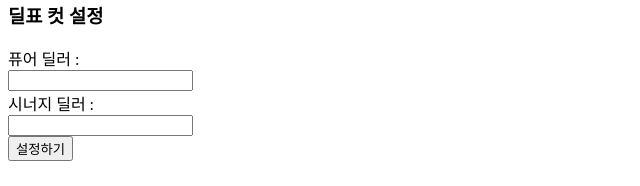
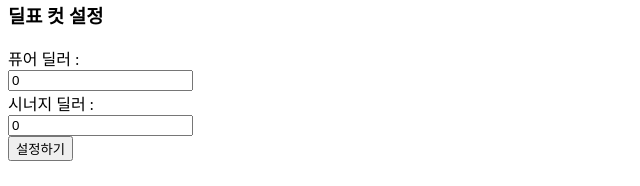
Before and after one commit to goldmembrane/DunCheck_Client, a React (Create React App) app: page /setting/damage in a window 1280 px wide. Shown: the part 205-391 px from the top of the page, without its empty margins (0-640 px from the left). Built offline with nearby package versions, Linux system fonts and the light colour scheme.

Commit message:
create state with damage and connect to Damage.tsx file with props

```diff
--- a/src/page/SettingDetail.tsx
+++ b/src/page/SettingDetail.tsx
@@ -15,10 +15,14 @@ const SettingDetail = ({ match }: RouteComponentProps<MatchParams>) => {
         console.log(buff);
     }
 
+    const dealSubmit = (deal : { dealer: number, synergy: number}) => {
+        console.log(deal);
+    }
+
     return (
         <>
             {option === 'equipment' && <Equipment />}
-            {option === 'damage' && <Damage />}
+            {option === 'damage' && <Damage dealSubmit = {dealSubmit}/>}
             {option === 'buffscore' && <BuffScore buffSubmit = {buffSubmit}/>}
         </>
     )
--- a/src/settingOption/Damage.tsx
+++ b/src/settingOption/Damage.tsx
@@ -1,6 +1,24 @@
 import * as React from 'react';
+import { useState } from 'react';
 
-const Damage = () => {
+type dealProps = {
+    dealSubmit: (deal : {dealer: number, synergy: number}) => void
+}
+
+const Damage = ({dealSubmit}: dealProps) => {
+
+    const [pureDeal, setPureDeal] = useState(0);
+
+    const [synergyDeal, setSynergyDeal] = useState(0);
+
+    const onPureDealChange = (e:React.ChangeEvent<HTMLInputElement>) => {
+        setPureDeal((e.target as HTMLInputElement).valueAsNumber);
+    }
+
+    const onSynergyDealChange = (e:React.ChangeEvent<HTMLInputElement>) => {
+        setSynergyDeal((e.target as HTMLInputElement).valueAsNumber);
+    }
+
     return (
         <>
             <div className = "damageWrapBox">
@@ -10,11 +28,11 @@ const Damage = () => {
                 <div className = "damageContentBox">
                     <div className = "pureDealerBox">
                         <div className = "pureDealerLabel">퓨어 딜러 : </div>
-                        <input className = "pureDealerCut" type = "text" />
+                        <input className = "pureDealerCut" type = "number" value = {pureDeal} onChange = {onPureDealChange}/>
                     </div>
                     <div className = "synergyDealerBox">
                         <div className = "synergyDealerLabel">시너지 딜러 : </div>
-                        <input className = "synergyDealerCut" type = "text" />
+                        <input className = "synergyDealerCut" type = "number" value = {synergyDeal} onChange = {onSynergyDealChange}/>
                     </div>
                 </div>
             </div>
```
